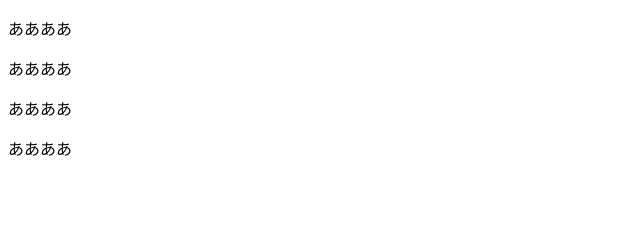
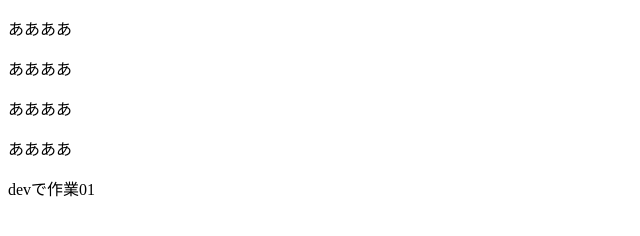
Before and after one commit to rgitmain02/gittest251123, a plain HTML site: page index.html in a window 1280 px wide. Shown: the whole page, without its empty margins (0-640 px from the left). Drawn offline with Linux system fonts and the light colour scheme.

Commit message:
dev pタグ5行目を追加

```diff
--- a/index.html
+++ b/index.html
@@ -1,14 +1,19 @@
 <!DOCTYPE html>
 <html lang="ja">
+
 <head>
   <meta charset="UTF-8">
   <meta name="viewport" content="width=device-width, initial-scale=1.0">
   <title>gittest1123</title>
 </head>
+
 <body>
   <p>ああああ</p>
   <p>ああああ</p>
   <p>ああああ</p>
   <p>ああああ</p>
+  <p>devで作業01</p>
+
 </body>
+
 </html>
```
